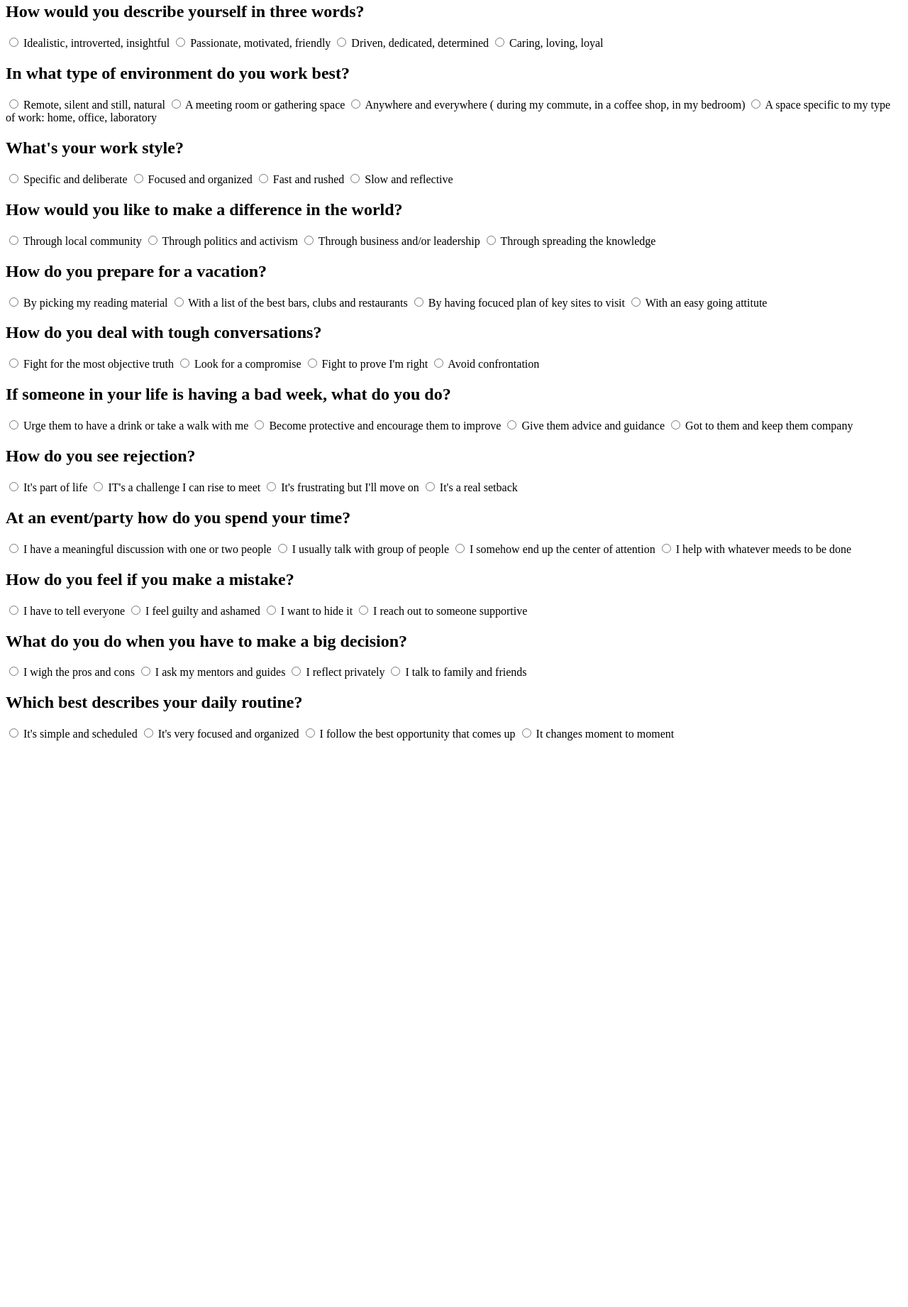
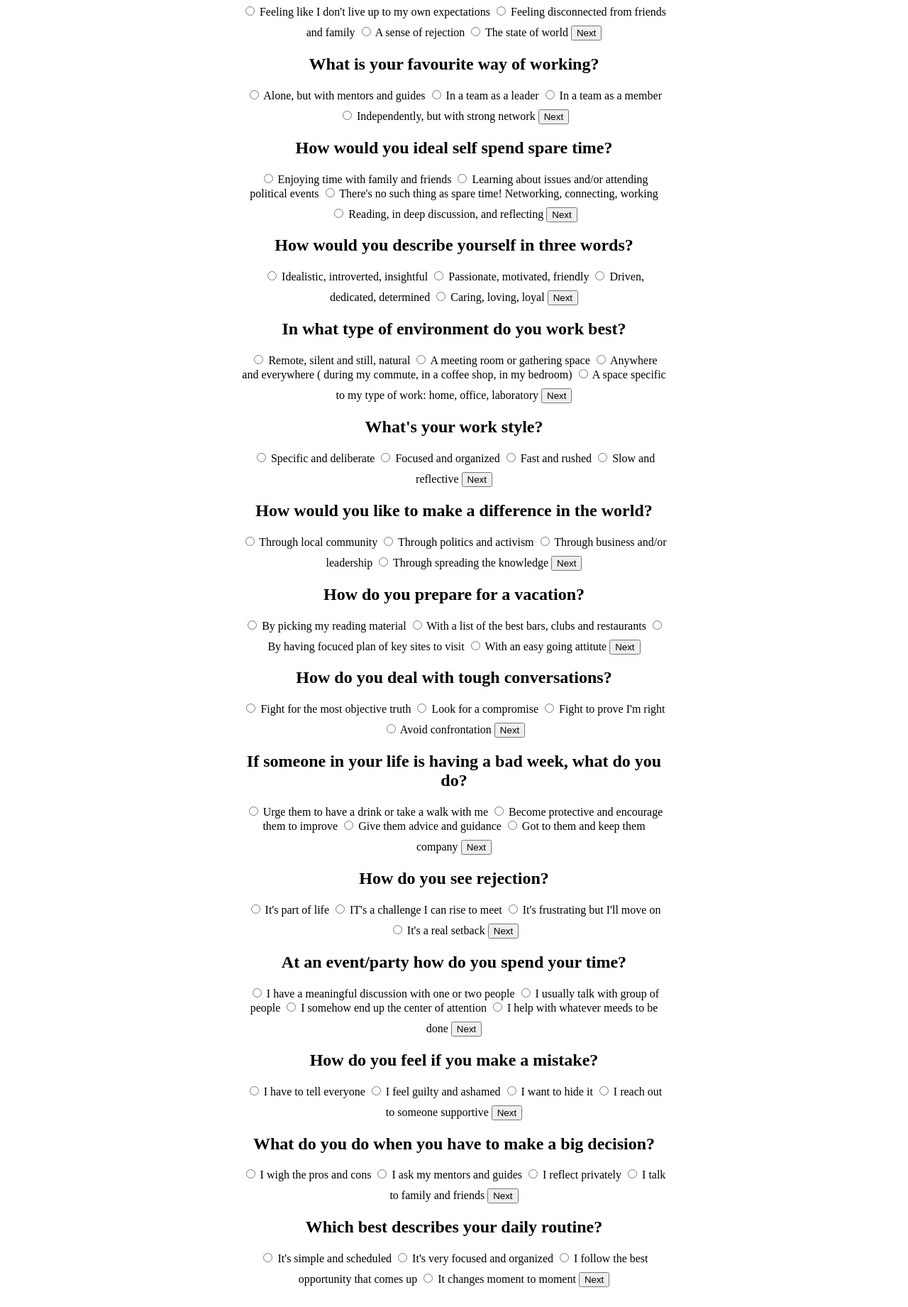
Before and after one commit to ijokpy/Milestone2, a plain HTML site: page questions.html in a window 1280 px wide. Shown: the part 785-2626 px from the top of the page at 71% size. Before the commit the page ends 1836 px from the top, so only its background shows below. Drawn offline with Linux system fonts and the light colour scheme.

Commit message:
Added buttons and general styling for btn class

```diff
--- a/assets/css/questions.css
+++ b/assets/css/questions.css
@@ -0,0 +1,26 @@
+/* Styles for question containes */
+.container {
+    text-align: center;
+    max-width: 800px;
+    margin: 0 auto;
+    padding: 20px;
+}
+
+.question {
+    display: block;
+    text-align: center;
+    margin: 0 auto;
+    max-width: 600px;
+}
+
+.btn {
+    margin-top: 10px;
+}
+
+.results {
+    display: none;
+}
+
+.results.show {
+    display: block;
+}
--- a/questions.html
+++ b/questions.html
@@ -40,6 +40,7 @@
             <label>
                 <input type="radio" name="q1" value="D"> Stability and balance
             </label>
+            <button id="nextButton" class="btn">Next</button>
         </div>
         <div class="question">
             <h2>What role do you play in your friends circle/family?</h2>
@@ -56,6 +57,7 @@
             <label>
                 <input type="radio" name="q2" value="B"> I make sure everything and everyone is taken care of. My role is the protector.
             </label>
+            <button id="nextButton" class="btn">Next</button>
         </div>
         <div class="question">
             <h2>What is the most important to you in a partner?</h2>
@@ -72,6 +74,7 @@
             <label>
                 <input type="radio" name="q3" value="C"> Fun and dynamic
             </label>
+            <button id="nextButton" class="btn">Next</button>
         </div>
         <div class="question">
             <h2>What do you watch most often on TV?</h2>
@@ -88,6 +91,7 @@
             <label>
                 <input type="radio" name="q4" value="D"> Soap operas, reality TV, family, gossib, daytime shows
             </label>
+            <button id="nextButton" class="btn">Next</button>
         </div>
         <div class="question">
             <h2>Which best describes how you behave when under stress?</h2>
@@ -104,6 +108,7 @@
             <label>
                 <input type="radio" name="q5" value="D"> Lazy, depressed, worried
             </label>
+            <button id="nextButton" class="btn">Next</button>
         </div>
         <div class="question">
             <h2>What causes you the most pain?</h2>
@@ -120,6 +125,7 @@
             <label>
                 <input type="radio" name="q6" value="B"> The state of world
             </label>
+            <button id="nextButton" class="btn">Next</button>
         </div>
         <div class="question">
             <h2>What is your favourite way of working?</h2>
@@ -136,6 +142,7 @@
             <label>
                 <input type="radio" name="q7" value="C"> Independently, but with strong network
             </label>
+            <button id="nextButton" class="btn">Next</button>
         </div>
         <div class="question">
             <h2>How would you ideal self spend spare time?</h2>
@@ -152,6 +159,7 @@
             <label>
                 <input type="radio" name="q8" value="A"> Reading, in deep discussion, and reflecting
             </label>
+            <button id="nextButton" class="btn">Next</button>
         </div>
         <div class="question">
             <h2>How would you describe yourself in three words?</h2>
@@ -168,6 +176,7 @@
             <label>
                 <input type="radio" name="q9" value="D"> Caring, loving, loyal
             </label>
+            <button id="nextButton" class="btn">Next</button>
         </div>
         <div class="question">
             <h2>In what type of environment do you work best?</h2>
@@ -184,6 +193,7 @@
             <label>
                 <input type="radio" name="q10" value="D"> A space specific to my type of work: home, office, laboratory
             </label>
+            <button id="nextButton" class="btn">Next</button>
         </div>
         <div class="question">
             <h2>What's your work style?</h2>
@@ -200,6 +210,7 @@
             <label>
                 <input type="radio" name="q11" value="A"> Slow and reflective
             </label>
+            <button id="nextButton" class="btn">Next</button>
         </div>
         <div class="question">
             <h2>How would you like to make a difference in the world?</h2>
@@ -216,6 +227,7 @@
             <label>
                 <input type="radio" name="q12" value="A"> Through spreading the knowledge
             </label>
+            <button id="nextButton" class="btn">Next</button>
         </div>
         <div class="question">
             <h2>How do you prepare for a vacation?</h2>
@@ -232,6 +244,7 @@
             <label>
                 <input type="radio" name="q13" value="D"> With an easy going attitute
             </label>
+            <button id="nextButton" class="btn">Next</button>
         </div>
         <div class="question">
             <h2>How do you deal with tough conversations?</h2>
@@ -248,6 +261,7 @@
             <label>
                 <input type="radio" name="q14" value="D"> Avoid confrontation
             </label>
+            <button id="nextButton" class="btn">Next</button>
         </div>
         <div class="question">
             <h2>If someone in your life is having a bad week, what do you do?</h2>
@@ -264,6 +278,7 @@
             <label>
                 <input type="radio" name="q15" value="D"> Got to them and keep them company
             </label>
+            <button id="nextButton" class="btn">Next</button>
         </div>
         <div class="question">
             <h2>How do you see rejection?</h2>
@@ -280,6 +295,7 @@
             <label>
                 <input type="radio" name="q16" value="D"> It's a real setback
             </label>
+            <button id="nextButton" class="btn">Next</button>
         </div>
         <div class="question">
             <h2>At an event/party how do you spend your time?</h2>
@@ -296,6 +312,7 @@
             <label>
                 <input type="radio" name="q17" value="C"> I help with whatever meeds to be done
             </label>
+            <button id="nextButton" class="btn">Next</button>
         </div>
         <div class="question">
             <h2>How do you feel if you make a mistake?</h2>
@@ -312,6 +329,7 @@
             <label>
                 <input type="radio" name="q18" value="D"> I reach out to someone supportive
             </label>
+            <button id="nextButton" class="btn">Next</button>
         </div>
         <div class="question">
             <h2>What do you do when you have to make a big decision?</h2>
@@ -328,6 +346,7 @@
             <label>
                 <input type="radio" name="q19" value="D"> I talk to family and friends
             </label>
+            <button id="nextButton" class="btn">Next</button>
         </div>
         <div class="question">
             <h2>Which best describes your daily routine?</h2>
@@ -344,6 +363,7 @@
             <label>
                 <input type="radio" name="q20" value="A"> It changes moment to moment
             </label>
+            <button id="nextButton" class="btn">Next</button>
         </div>
         <script src="assets/js/questions.js"></script>
     </body>
```
